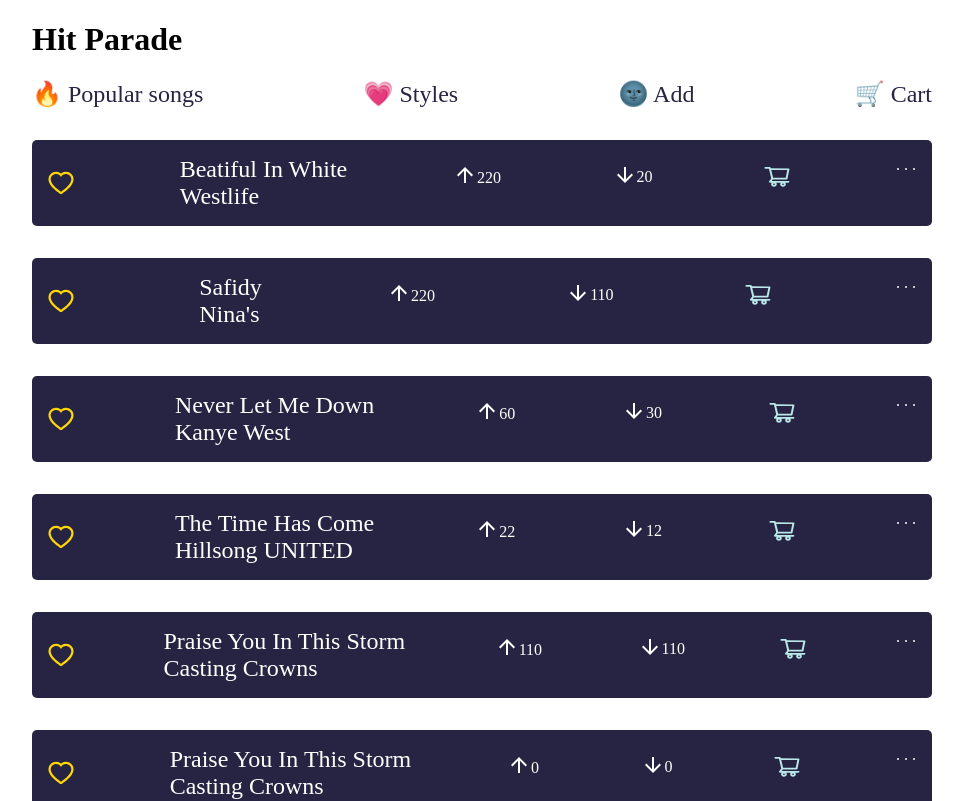
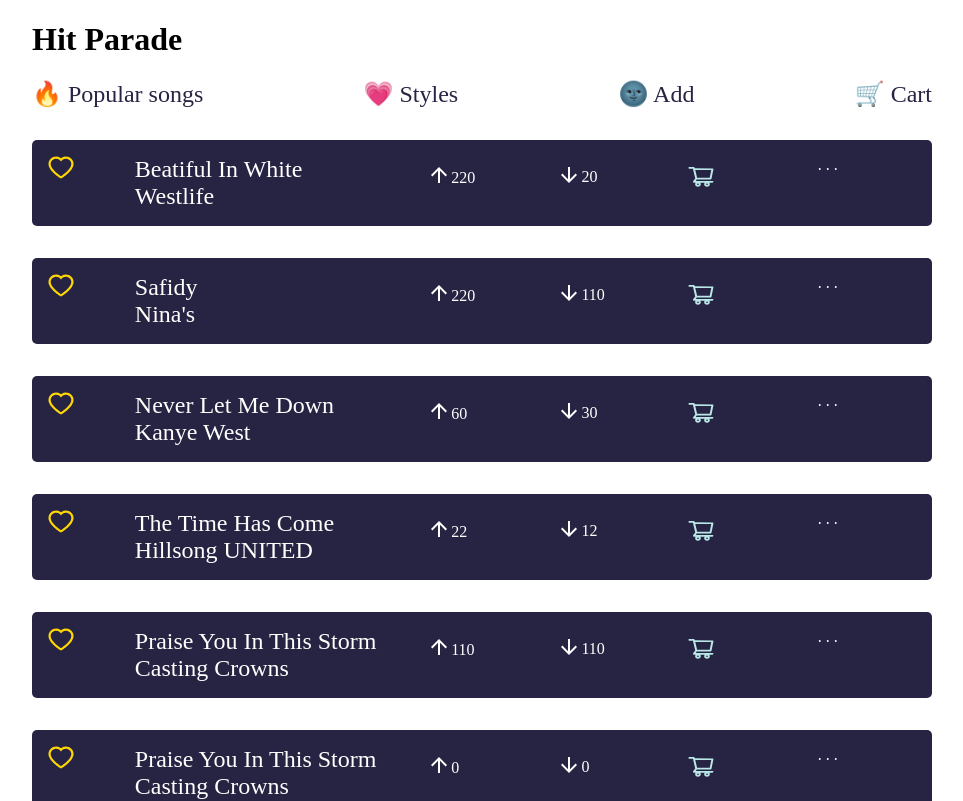
Before and after one commit to rinonTen/hit-parade-react, a React app: page / in a window 1280 px wide. Shown: the top 801 px of the page, without its empty margins (158-1121 px from the left). Built offline with nearby package versions, Linux system fonts and the light colour scheme.

Commit message:
Adding some styles

```diff
--- a/Components/CartItems.js
+++ b/Components/CartItems.js
@@ -4,7 +4,7 @@
 export default function CartItems({song, removeSong}) {
 
     return (
-        <article className="songs--container">
+        <article className="songs--container cart-items--container">
             <img onClick={removeSong} src={trashIcon} alt="trash-icon"/>
             <div className="songs-description">
                 <p className="artist-name">{song.title}</p>
--- a/styles.css
+++ b/styles.css
@@ -98,12 +98,28 @@
 }
 
 .songs--container {
-    display: flex;
-    justify-content: space-between;
+    display: grid;
+    grid-template-columns: 10% 30% 15% 15% 15% 15%;
     margin-bottom: 32px;
     padding: 16px;
     border-radius: 5px;
     color: #FFFFFE;
+}
+
+
+.songs--container div:not(:first-of-type) {
+    margin-left: 32px;
+}
+
+.cart-items--container {
+    grid-template-columns: 15% 50% 30%;
+}
+
+
+
+.cart-items--container img{
+    max-width: 25px;
+    margin-top: 17px;
 }
 
 span {
```
Also changed, not shown: 4 other files (tests, documents, lock files or other folders).
